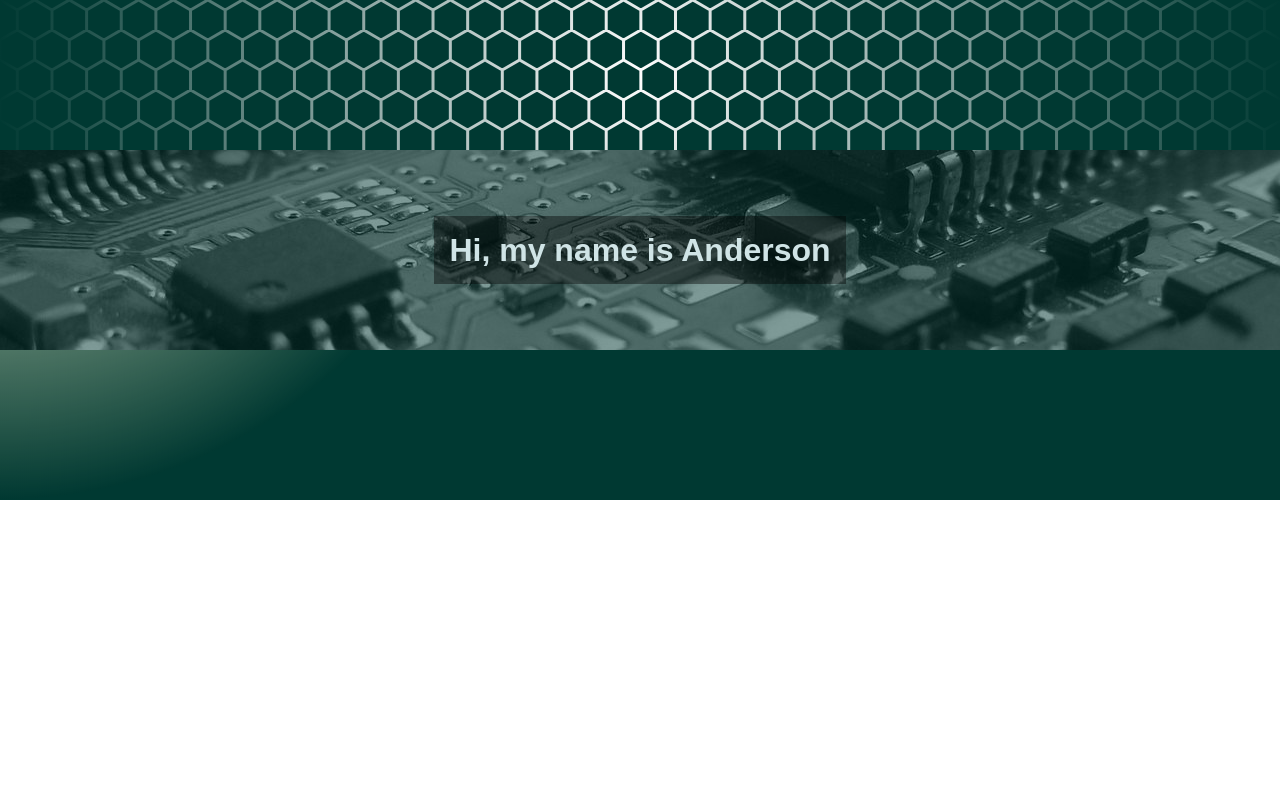
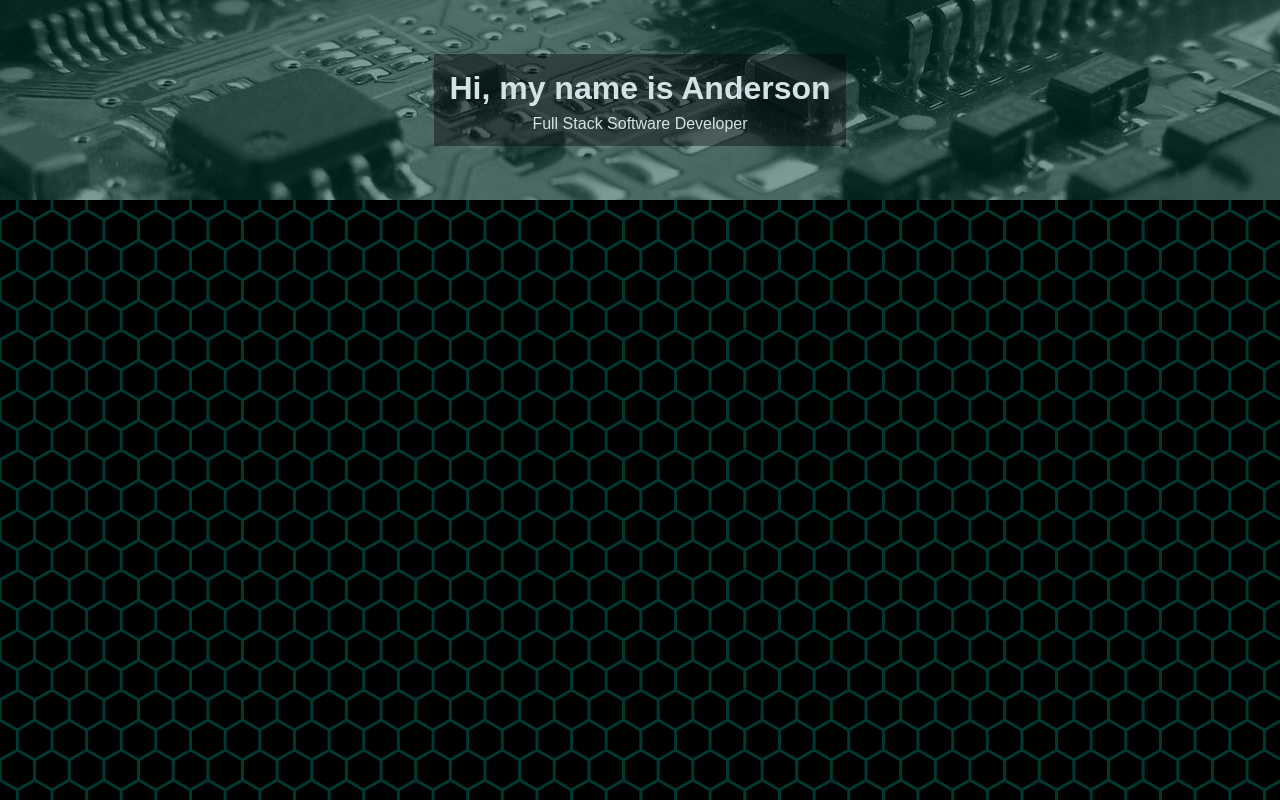
Before and after one commit to AndersonBillss/portfolio-2025, a React (Vite) app: page / in a window 1280 px wide. Built offline with nearby package versions, Linux system fonts and the light colour scheme.

Commit message:
blended MouseLight more smoothly

```diff
--- a/src/App.css
+++ b/src/App.css
@@ -5,29 +5,32 @@
   align-items: center;
 }
 .hexagon-background{
-  width: 100vw;
-  color: var(--primary-dark);
-  background: radial-gradient(circle, white, var(--primary-dark));
+  position: absolute;
+  width: 100%;
+  height: 100%;
+  color: black;
+  z-index: -3;
 }
 .mouse-light{
-  width: 100vw;
-  color: white;
+  width: 100%;
+  height: 100%;
+  position: absolute;
+  color: rgba(255, 255, 255, .5);
   background-color: var(--primary-dark);
+  z-index: -4;
 }
 
 .home-img-container{
-  --home-img-width: 100%;
-  --home-img-height: 200px;
   position: relative;
-  width: var(--home-img-width);
-  height: var(--home-img-height);
+  width: 100%;
+  height: 200px;
   display: flex;
   place-items: center;
 }
 .home-img-overlay{
   position: absolute;
-  width: var(--home-img-width);
-  height: var(--home-img-height);
+  width: 100%;
+  height: 100%;
   background-color: var(--primary-dark);
   opacity: 50%;
   z-index: -1;
@@ -35,13 +38,18 @@
 .home-img{
   position: absolute;
   object-fit: cover;
-  width: var(--home-img-width);
-  height: var(--home-img-height);
+  width: 100%;
+  height: 100%;
   z-index: -2;
 }
 .home-img-title{
-  color: var(--card-light);
   padding: 10px 15px;
   margin: auto;
   background-color: rgba(0, 0, 0, 0.4);
+  display: flex;
+  flex-direction: column;
+  place-items: center;
 }
+.home-img-title *{
+  color: var(--card-light);
+}
--- a/src/App.tsx
+++ b/src/App.tsx
@@ -7,12 +7,16 @@ function App() {
   return (
     <div className='main'>
       <HexagonBackground inverted className='hexagon-background'/>
+      <MouseLight radius={600} className='mouse-light'/>
+
       <div className='home-img-container'>
         <div className='home-img-overlay'></div>
         <img className='home-img' src='motherboard.jpg'></img>
-        <h1 className='home-img-title'>Hi, my name is Anderson</h1>
+        <div className='home-img-title'>
+          <h1>Hi, my name is Anderson</h1>
+          <p>Full Stack Software Developer</p>
+        </div>
       </div>
-      <MouseLight radius={500} className='mouse-light'/>
     </div>
   )
 }
--- a/src/shared/MouseLight.tsx
+++ b/src/shared/MouseLight.tsx
@@ -8,17 +8,27 @@ export default function MouseLight(props: componentProps){
     const canvasRef: RefObject<HTMLCanvasElement | null> = useRef(null);
     let mouseX: number = 0
     let mouseY: number = 0
-    let color: string = "black"
     let radius: number = props.radius??100
 
+    let color1: string = "rgba(0,0,0,0)"
+    let color2: string = ""
+    let color3: string = ""
+    let color4: string = ""
+
     useEffect(() => {
+
         const canvas: HTMLCanvasElement | null = canvasRef.current;
         if (!canvas) return;
         const ctx: CanvasRenderingContext2D | null = canvas.getContext('2d');
         if(!ctx) return;
+        updateCanvasSize(canvas)
 
         let cssColor = getComputedStyle(canvas).getPropertyValue('color').trim();
-        if(cssColor) color = cssColor;
+        if(cssColor) color1 = cssColor;
+        const a: number = getAlpha(color1)
+        color2 = setAlpha(color1, a * .333)
+        color3 = setAlpha(color1, a * .1)
+        color4 = setAlpha(color1, a * .033)
 
         const mouseEvent = (e: MouseEvent) => {
             mouseX = e.clientX
@@ -28,7 +38,7 @@ export default function MouseLight(props: componentProps){
         document.addEventListener("mousemove", mouseEvent)
 
         // Redraw when the element is resized
-        const observer = new ResizeObserver(() => { drawLight(canvas, ctx) });
+        const observer = new ResizeObserver(() => { updateCanvasSize(canvas) });
         observer.observe(canvas);
         return () => {
             observer.disconnect()
@@ -36,12 +46,13 @@ export default function MouseLight(props: componentProps){
         };
     },[])
 
-
-    function drawLight(canvas: HTMLCanvasElement, ctx: CanvasRenderingContext2D){
+    function updateCanvasSize(canvas: HTMLCanvasElement){
         // Set the canvas's width and heigh based off of the browser computed width and height
         canvas.width = canvas.clientWidth;
         canvas.height = canvas.clientHeight;
+    }
 
+    function drawLight(canvas: HTMLCanvasElement, ctx: CanvasRenderingContext2D){
         // Clear the canvas
         ctx.clearRect(0, 0, canvas.width, canvas.height);
 
@@ -50,12 +61,37 @@ export default function MouseLight(props: componentProps){
         const y: number = mouseY - rect.y
 
         const gradient: CanvasGradient = ctx.createRadialGradient(x, y, 0, x, y, radius);
-        gradient.addColorStop(0, color);
-        gradient.addColorStop(1, 'rgba(255,255,200,0)');
+        gradient.addColorStop(0, color1);
+        gradient.addColorStop(.25, color2);
+        gradient.addColorStop(.5, color3);
+        gradient.addColorStop(.75, color4);
+        gradient.addColorStop(1, 'rgba(255, 255, 255, 0)');
 
         ctx.fillStyle = gradient;
         ctx.fillRect(x - radius, y - radius, radius * 2, radius * 2);
     }
 
+
+  function setAlpha(rgba: string, alpha: number): string {
+    const match = rgba.match(/rgba?\(([^)]+)\)/);
+    if (!match) return rgba;
+
+    const parts = match[1].split(",").map(p => p.trim());
+    const [r, g, b] = parts;
+    return `rgba(${r},${g},${b},${alpha})`;
+  }
+
+  function getAlpha(rgba: string): number {
+    const match = rgba.match(/rgba?\(([^)]+)\)/);
+    if (!match) return 1;
+
+    const parts = match[1].split(",").map(p => p.trim());
+    const a = parts[3];
+    const aNum = Number(a)
+    if(!aNum) return 1
+    return aNum;
+  }
+
+
     return <canvas className={props.className} ref={canvasRef} />
 }
```
